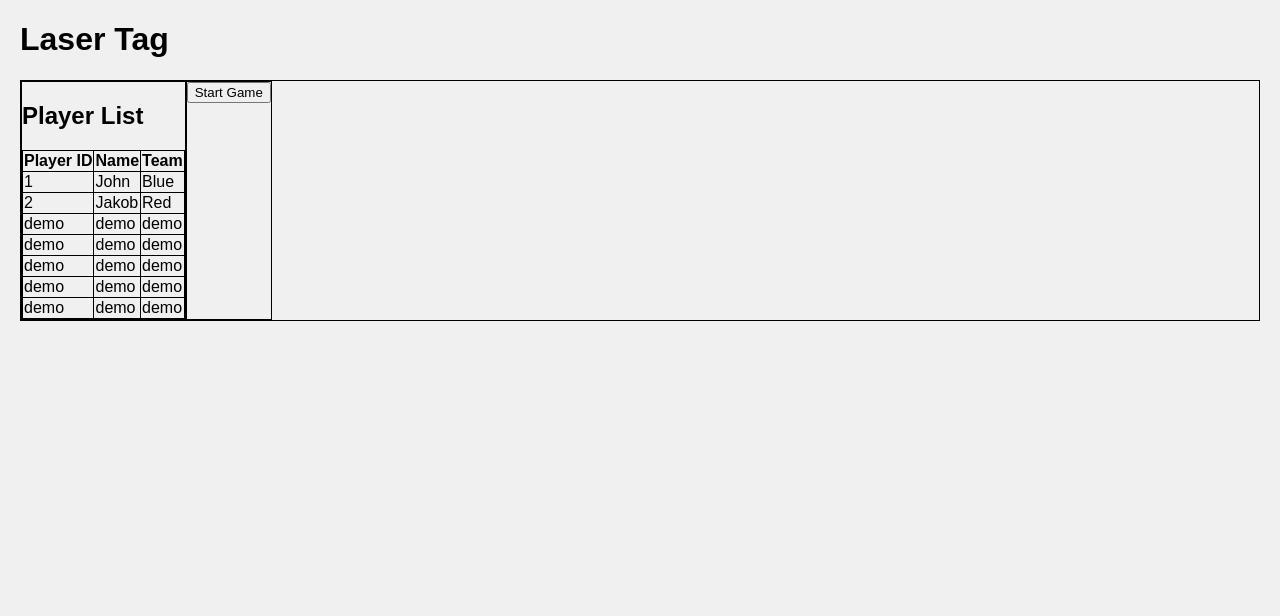
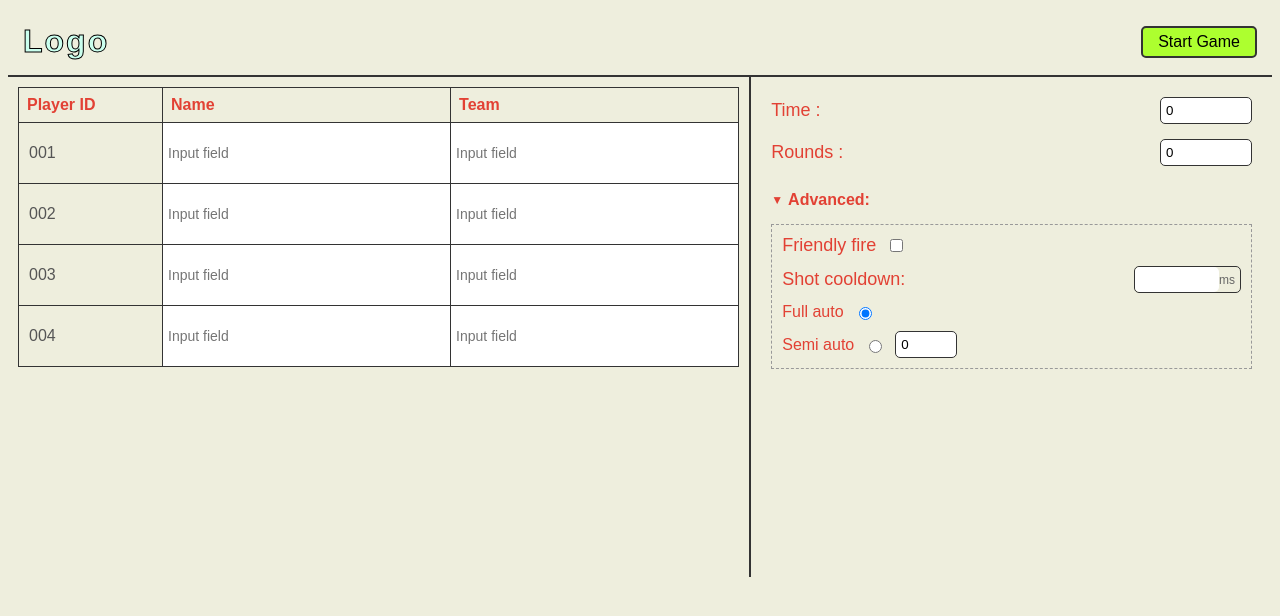
Before and after one commit to dfrttkj/WEB_GUN, a website: page public/index.html in a window 1280 px wide. Drawn offline with Linux system fonts and the light colour scheme.

Commit message:
new styling

```diff
--- a/public/css/style.css
+++ b/public/css/style.css
@@ -1,21 +1,185 @@
+
+/* General page reset */
 body {
-    font-family: Arial, sans-serif;
-    margin: 20px;
-    background: #f0f0f0;
+    font-family: sans-serif;
+    /* padding: 20px; */
+    background-color: #eeeedd;
+    /* Light graph-paper-ish background */
 }
 
-#mainBox {
-    display: flex;
-    flex-direction: row;
+body {
+    color: oklch(61% 0.2 29);
 }
 
-div {
-    border: 1px solid black;
+/* Main Container (The big box) */
+asdf.container {
+    border: 2px solid #333;
+    width: 800px;
+    background-color: white;
+    margin: 0 auto;
 }
 
-table,
-th,
-td {
-    border: 1px solid black;
+/* Header Section */
+header {
+    display: flex;
+    justify-content: space-between;
+    align-items: center;
+    padding: 15px;
+    border-bottom: 2px solid #333;
+}
+
+h1 {
+    margin: 0;
+    font-size: 32px;
+    /* Outline style font to mimic the drawing */
+    -webkit-text-stroke: 1px black;
+    color: #caffee;
+    letter-spacing: 2px;
+}
+
+.start-btn {
+    border: 2px solid #333;
+    background: greenyellow;
+    padding: 5px 15px;
+    font-size: 16px;
+    border-radius: 5px;
+    /* Slight curve like the drawing */
+    cursor: pointer;
+}
+
+/* Main Content Area (Split Layout) */
+.main-content {
+    display: flex;
+    height: 500px;
+    /* Fixed height to match proportion */
+}
+
+/* Left Column: The Table */
+.left-panel {
+    flex: 6;
+    /* Takes up about 60% of width */
+    border-right: 2px solid #333;
+    padding: 10px;
+}
+
+table {
+    width: 100%;
     border-collapse: collapse;
 }
+
+th {
+    border: 1px solid #333;
+    padding: 8px;
+    text-align: left;
+}
+
+td {
+    border: 1px solid #333;
+    padding: 0;
+    /* Remove padding to fit inputs snugly */
+    height: 40px;
+}
+
+/* Inputs inside the table */
+.table-input {
+    width: 100%;
+    height: 100%;
+    border: none;
+    padding: 5px;
+    box-sizing: border-box;
+    font-size: 14px;
+}
+
+/* The "Immutable Text" column styling */
+.static-text {
+    padding: 10px;
+    color: #555;
+}
+
+/* Right Column: The Settings Div */
+.right-panel {
+    flex: 4;
+    /* Takes up about 40% of width */
+    padding: 20px;
+    display: flex;
+    flex-direction: column;
+    gap: 15px;
+}
+
+/* Form Rows */
+.form-row {
+    display: flex;
+    align-items: center;
+    justify-content: space-between;
+}
+
+.form-row label {
+    font-size: 18px;
+}
+
+/* Number inputs with spinner arrows */
+input[type="number"] {
+    width: 80px;
+    padding: 5px;
+    border: 1px solid #333;
+    border-radius: 5px;
+}
+
+/* Advanced Section */
+.advanced-header {
+    margin-top: 10px;
+    font-weight: bold;
+    display: flex;
+    align-items: center;
+    gap: 5px;
+}
+
+.arrow-down {
+    font-size: 12px;
+}
+
+/* Dashed border area for Advanced settings */
+.advanced-settings {
+    border: 1px dashed #999;
+    padding: 10px;
+    display: flex;
+    flex-direction: column;
+    gap: 10px;
+}
+
+.cooldown-wrapper {
+    display: flex;
+    align-items: center;
+    border: 1px solid #333;
+    border-radius: 5px;
+    padding-right: 5px;
+    width: 100px;
+}
+
+.cooldown-wrapper input {
+    border: none;
+    width: 100%;
+}
+
+.ms-label {
+    font-size: 12px;
+    color: #666;
+}
+
+/* Radio Button Group */
+.radio-group {
+    display: flex;
+    flex-direction: column;
+    gap: 10px;
+}
+
+.radio-row {
+    display: flex;
+    align-items: center;
+    gap: 10px;
+}
+
+/* Semi-auto specific input */
+.semi-input {
+    width: 50px !important;
+}
--- a/public/index.html
+++ b/public/index.html
@@ -4,66 +4,100 @@
 <head>
     <meta charset="UTF-8">
     <meta name="viewport" content="width=device-width, initial-scale=1.0">
-    <title>Chat Room</title>
+    <title>Wireframe Copy</title>
     <link rel="stylesheet" href="css/style.css">
 </head>
 
 <body>
-    <h1>Laser Tag</h1>
 
-    <div id="mainBox">
-        <div>
-            <h2>Player List</h2>
+    <div class="container">
+        <header>
+            <h1>Logo</h1> <button class="start-btn">Start Game</button>
+        </header>
 
+        <div class="main-content">
+            <div class="left-panel">
                 <table>
+                    <thead>
                         <tr>
-                    <th>Player ID</th>
-                    <th>Name</th>
-                    <th>Team</th>
+                            <th style="width: 20%">Player ID</th>
+                            <th style="width: 40%">Name</th>
+                            <th style="width: 40%">Team</th>
+                        </tr>
+                    </thead>
+                    <tbody>
+                        <tr>
+                            <td class="static-text">001</td>
+                            <td><input type="text" class="table-input" placeholder="Input field"></td>
+                            <td><input type="text" class="table-input" placeholder="Input field"></td>
                         </tr>
                         <tr>
-                    <td>1</td>
-                    <td>John</td>
-                    <td>Blue</td>
+                            <td class="static-text">002</td>
+                            <td><input type="text" class="table-input" placeholder="Input field"></td>
+                            <td><input type="text" class="table-input" placeholder="Input field"></td>
                         </tr>
                         <tr>
-                    <td>2</td>
-                    <td>Jakob</td>
-                    <td>Red</td>
+                            <td class="static-text">003</td>
+                            <td><input type="text" class="table-input" placeholder="Input field"></td>
+                            <td><input type="text" class="table-input" placeholder="Input field"></td>
                         </tr>
                         <tr>
-                    <td>demo</td>
-                    <td>demo</td>
-                    <td>demo</td>
+                            <td class="static-text">004</td>
+                            <td><input type="text" class="table-input" placeholder="Input field"></td>
+                            <td><input type="text" class="table-input" placeholder="Input field"></td>
                         </tr>
-                <tr>
-                    <td>demo</td>
-                    <td>demo</td>
-                    <td>demo</td>
-                </tr>
-                <tr>
-                    <td>demo</td>
-                    <td>demo</td>
-                    <td>demo</td>
-                </tr>
-                <tr>
-                    <td>demo</td>
-                    <td>demo</td>
-                    <td>demo</td>
-                </tr>
-                <tr>
-                    <td>demo</td>
-                    <td>demo</td>
-                    <td>demo</td>
-                </tr>
+                    </tbody>
                 </table>
             </div>
-        <div>
-            <button>Start Game</button>
+
+            <div class="right-panel">
+
+                <div class="form-row">
+                    <label>Time :</label>
+                    <input type="number" value="0">
+                </div>
+
+                <div class="form-row">
+                    <label>Rounds :</label>
+                    <input type="number" value="0">
+                </div>
+
+                <div class="advanced-header">
+                    <span class="arrow-down">▼</span> Advanced:
+                </div>
+
+                <div class="advanced-settings">
+
+                    <div class="form-row" style="justify-content: flex-start; gap: 10px;">
+                        <label>Friendly fire</label>
+                        <input type="checkbox">
+                    </div>
+
+                    <div class="form-row">
+                        <label>Shot cooldown:</label>
+                        <div class="cooldown-wrapper">
+                            <input type="number">
+                            <span class="ms-label">ms</span>
                         </div>
                     </div>
 
-    <script src="js/client.js"></script>
+                    <div class="radio-group">
+                        <div class="radio-row">
+                            <label>Full auto</label>
+                            <input type="radio" name="firemode" checked>
+                        </div>
+                        <div class="radio-row">
+                            <label>Semi auto</label>
+                            <input type="radio" name="firemode">
+                            <input type="number" class="semi-input" value="0">
+                        </div>
+                    </div>
+
+                </div>
+            </div>
+        </div>
+    </div>
+
 </body>
 
 </html>
```
Lines whose indentation alone changed are shown as unchanged.
